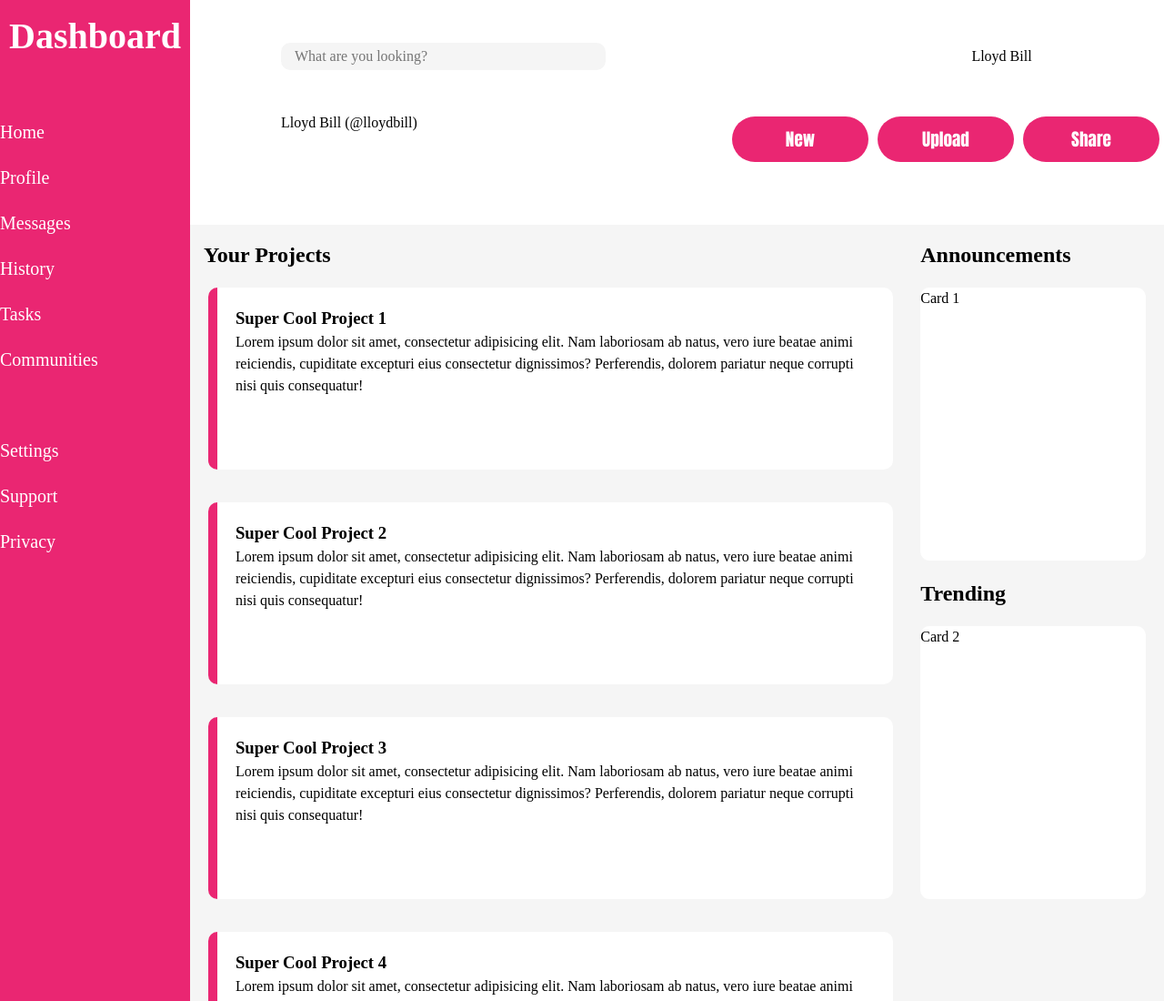
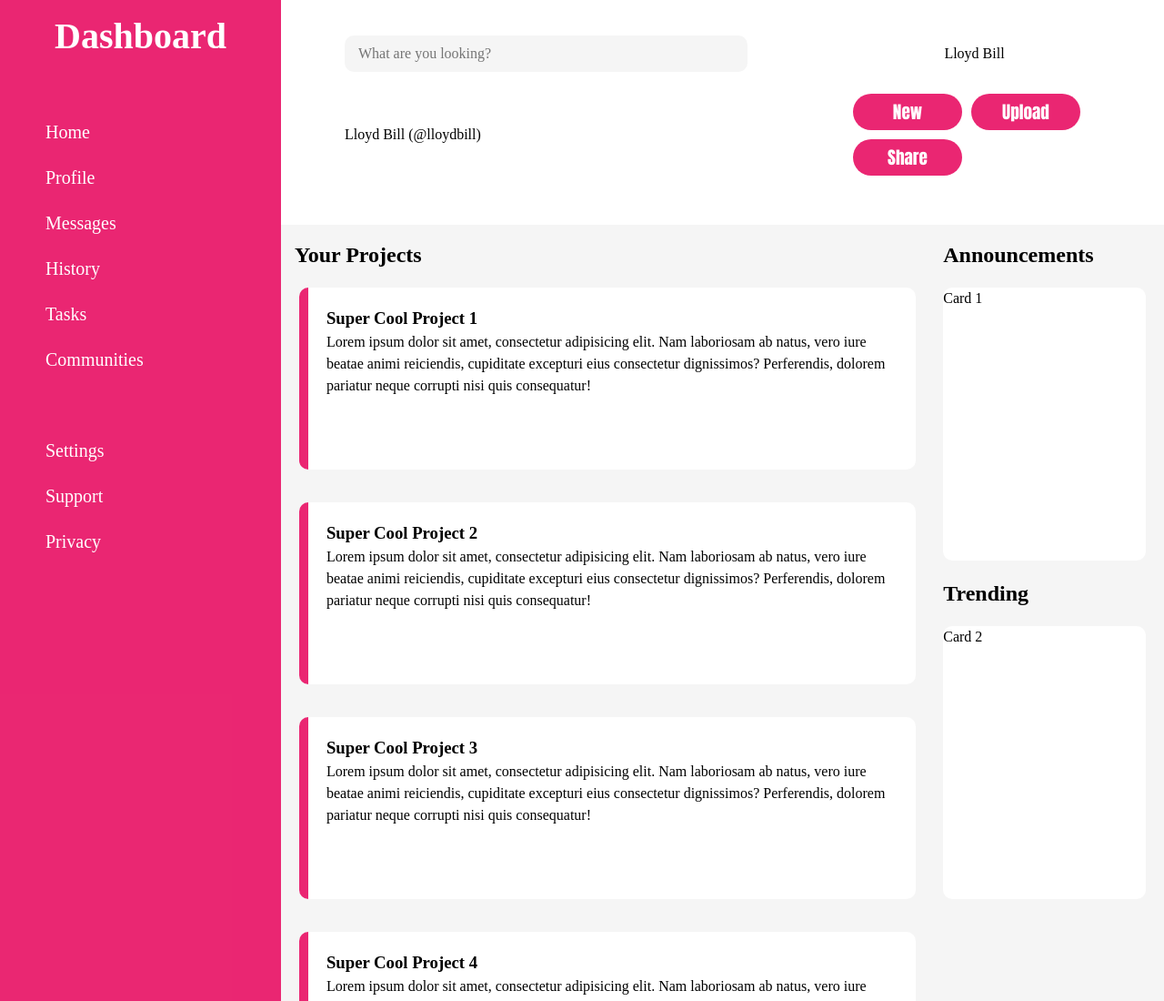
Before and after one commit to lloydeebill/odin-dashboard, a plain HTML site: page index.html in a window 1280 px wide. Shown: the top 1100 px of the page at 91% size. Drawn offline with Linux system fonts and the light colour scheme.

Commit message:
improved positioning of elements on upper header and flow of buttons when resizing viewport

```diff
--- a/index.html
+++ b/index.html
@@ -20,11 +20,15 @@
           <div class="lower-name">
             <p>Lloyd Bill (@lloydbill)</p>
           </div>
-          <ul class="banner-nav">
+          <div>
+            <ul class="banner-nav">
             <li><button>New</button></li>
             <li><button>Upload</button></li>
             <li><button>Share</button></li>
           </ul>
+
+          </div>
+
         </div>
       </div>
 
--- a/styles.css
+++ b/styles.css
@@ -2,28 +2,50 @@
   Josh's Custom CSS Reset
   https://www.joshwcomeau.com/css/custom-css-reset/
 */
-*, *::before, *::after {
+*,
+*::before,
+*::after {
   box-sizing: border-box;
 }
+
 * {
   margin: 0;
   padding: 0;
 }
+
 body {
   line-height: 1.5;
   -webkit-font-smoothing: antialiased;
 }
-img, picture, video, canvas, svg {
+
+img,
+picture,
+video,
+canvas,
+svg {
   display: block;
   max-width: 100%;
 }
-input, button, textarea, select {
+
+input,
+button,
+textarea,
+select {
   font: inherit;
 }
-p, h1, h2, h3, h4, h5, h6 {
+
+p,
+h1,
+h2,
+h3,
+h4,
+h5,
+h6 {
   overflow-wrap: break-word;
 }
-#root, #__next {
+
+#root,
+#__next {
   isolation: isolate;
 }
 
@@ -37,10 +59,10 @@ p, h1, h2, h3, h4, h5, h6 {
 
 .header {
   background-color: white;
+  padding: 20px 70px 10px 70px;
   display: grid;
-  grid-template-rows: 1fr 1fr;
   grid-column: 2 / 6;
-  grid-row: 1 / 2;
+
 }
 
 .upper-name {
@@ -48,14 +70,19 @@ p, h1, h2, h3, h4, h5, h6 {
   justify-content: center;
 }
 
-.upper-header{
+.upper-header {
   display: grid;
   grid-template-columns: 2fr 1fr;
   align-items: center;
 }
 
+.lower-name {
+  display: grid;
+  align-items: center;
+}
 
-.banner{
+
+.banner {
   display: grid;
   grid-template-columns: 2fr 1fr;
 }
@@ -65,18 +92,7 @@ p, h1, h2, h3, h4, h5, h6 {
   grid-template-columns: repeat(3, 1fr);
 }
 
-.lower-name {
-  margin-left: 100px;
 
-}
-
-button {
-  width: 80px;
-  height: 30px;
-  margin: 5px;
-  border-radius: 20px;
-  background-color: aqua
-}
 
 .sidebar {
   background-color: rgba(231, 3, 91, 0.86);
@@ -85,6 +101,7 @@ button {
   gap: 15px;
   grid-row: 1 / 6;
   grid-column: 1/2;
+  padding: 0 50px;
 }
 
 .main-content {
@@ -103,7 +120,7 @@ button {
 }
 
 
-.right-card-container{
+.right-card-container {
   display: grid;
   margin: 15px 20px 30px 0px;
   gap: 18px;
@@ -114,14 +131,14 @@ button {
   padding: 15px;
 }
 
-.right-card-container > .card {
+.right-card-container>.card {
   height: 300px;
   background-color: white;
   border-radius: 10px;
 
 }
 
-.left-card-container > .card {
+.left-card-container>.card {
   height: 200px;
   background-color: white;
   border-radius: 10px;
@@ -139,39 +156,38 @@ button {
   font-size: 20px;
 }
 
-.upper-sidebar > h1 {
+.upper-sidebar>h1 {
   padding: 10px;
   margin-bottom: 50px;
 }
 
-.upper-sidebar > ul {
+.upper-sidebar>ul {
   display: grid;
   gap: 20px;
   list-style-type: none;
 }
 
-.lower-nav-buttons{
+.lower-nav-buttons {
   margin-top: 50px;
 
 }
 
 input {
-  width: clamp(250px , 50%, 1000px);
-  height: 30px;
-  margin-left: 100px;
+  width: clamp(200px, 80%, 1000px);
+  height: 40px;
   border-radius: 10px;
   border: none;
   background-color: whitesmoke;
   padding: 15px;
 }
 
-.banner-nav > li {
+.banner-nav>li {
   list-style: none;
 }
 
 button {
-  width: 150px;
-  height: 50px;
+  width: 120px;
+  height: 40px;
   background-color: rgba(231, 3, 91, 0.86);
   color: white;
   border: none;
@@ -179,4 +195,10 @@ button {
   font-size: 1.2rem;
   font-weight: bold;
   border-radius: 50px;
+  margin: 5px;
 }
+
+.banner-nav {
+  display: flex;
+  flex-wrap: wrap ;
+}
```
